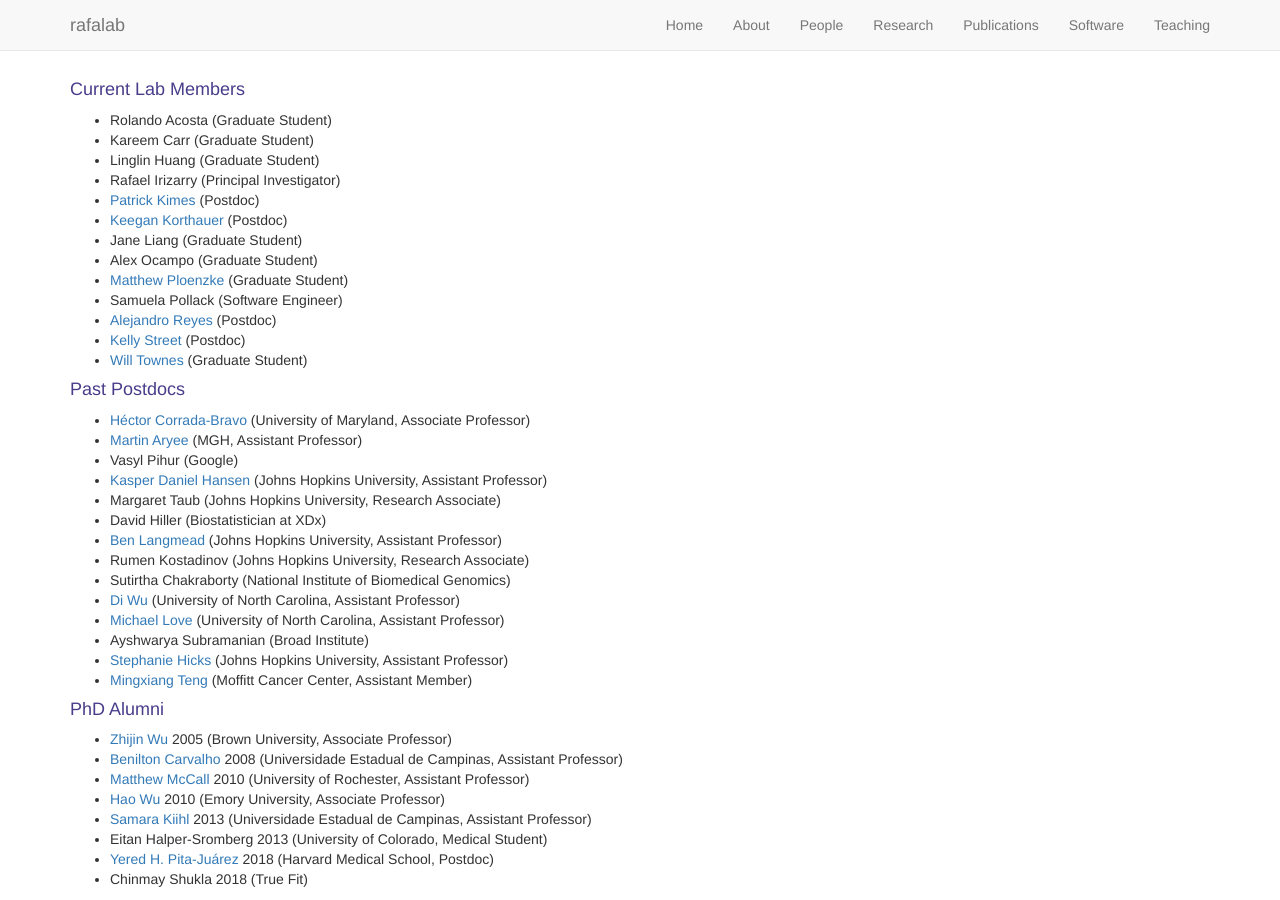
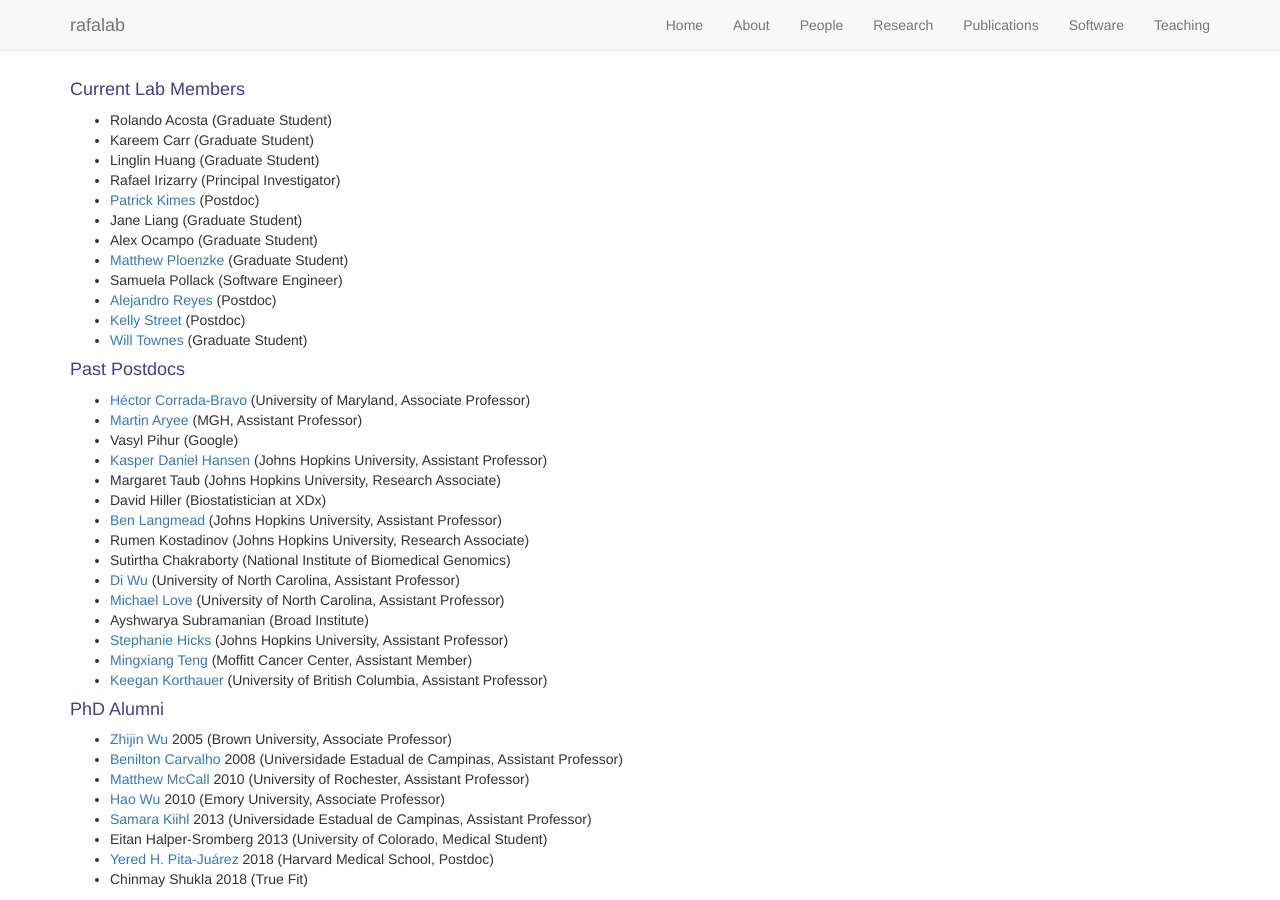
Before and after one commit to rafalab/rafalab.github.io, a Jekyll site: the page built from pages/people.md, in a window 1280 px wide and 900 px high. Built offline with Jekyll 4.4.1, drawn with Linux system fonts in a browser that asks for light colours; nearby versions of some CDN libraries.

Commit message:
Move Keegan to Past Postdocs

```diff
--- a/pages/people.md
+++ b/pages/people.md
@@ -10,7 +10,6 @@ title: people
 - Linglin Huang (Graduate Student)
 - Rafael Irizarry (Principal Investigator)
 - [Patrick Kimes](http://pkimes.org/) (Postdoc)
-- [Keegan Korthauer](http://kkorthauer.org/) (Postdoc)
 - Jane Liang (Graduate Student)
 - Alex Ocampo (Graduate Student)
 - [Matthew Ploenzke](https://mploenzke.github.io/) (Graduate Student)
@@ -35,6 +34,7 @@ title: people
 - Ayshwarya Subramanian (Broad Institute)
 - [Stephanie Hicks](http://www.stephaniehicks.com/) (Johns Hopkins University, Assistant Professor)
 - [Mingxiang Teng](https://tengmx.github.io/) (Moffitt Cancer Center, Assistant Member)
+- [Keegan Korthauer](http://kkorthauer.org/) (University of British Columbia, Assistant Professor)
 
 #### PhD Alumni
 
```
